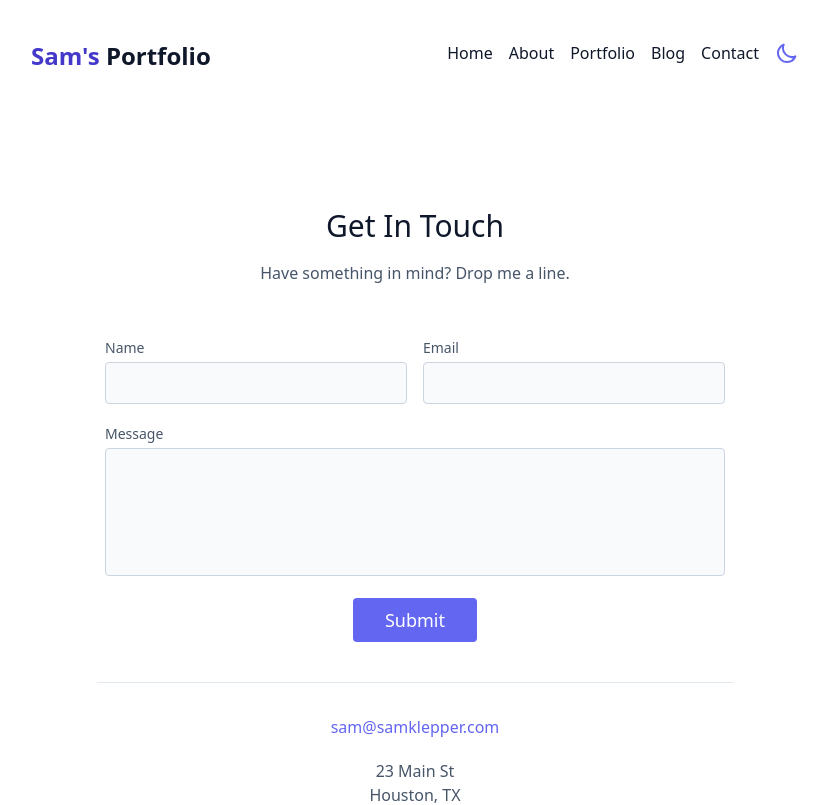
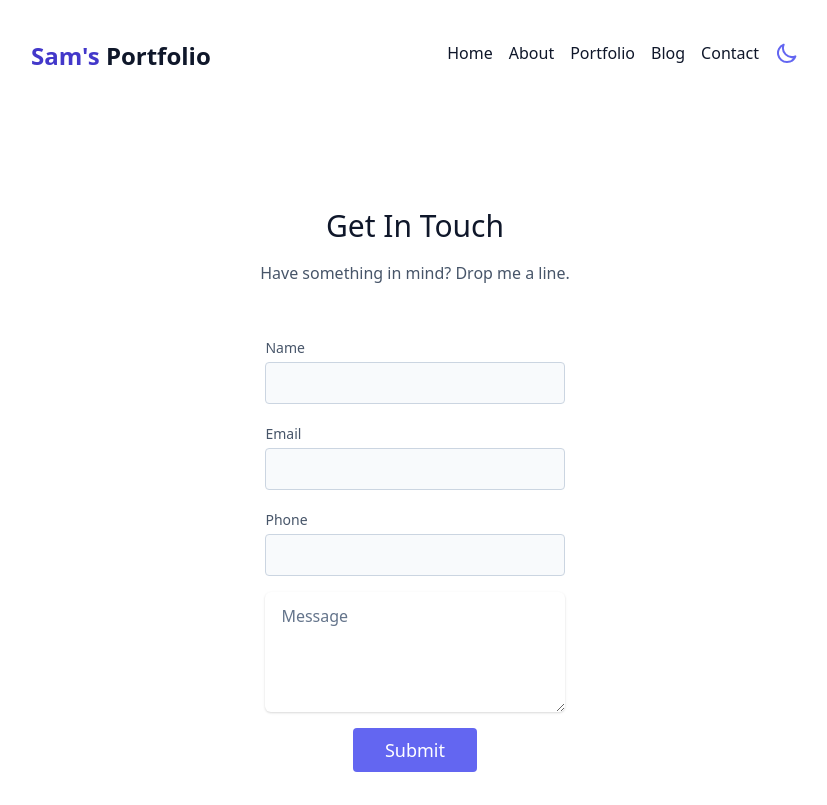
Before and after one commit to byronklep/nxt-prt, a Next.js app: page /contact in a window 1280 px wide. Shown: the top 805 px of the page, without its empty margins (225-1052 px from the left). Built offline with nearby package versions, Linux system fonts and the light colour scheme; what @tailwindcss/typography would draw is missing.

Commit message:
Logging form data to console.

```diff
--- a/package.json
+++ b/package.json
@@ -14,6 +14,7 @@
     "@iconify/react": "^1.1.4",
     "@netlify/plugin-nextjs": "^3.6.2",
     "@tailwindcss/typography": "^0.4.1",
+    "axios": "^0.21.1",
     "graphql": "^15.5.1",
     "graphql-request": "^3.4.0",
     "gray-matter": "^4.0.3",
--- a/pages/contact.js
+++ b/pages/contact.js
@@ -1,4 +1,16 @@
-export default function contact() {
+import { useForm } from 'react-hook-form'
+
+export default function Contact() {
+  const {
+    register,
+    handleSubmit,
+    formState: { errors },
+  } = useForm()
+
+  function onSubmitForm(values) {
+    console.log(values)
+  }
+
   return (
     <section className="text-gray-600 body-font relative">
       <div className="container px-5 py-24 mx-auto">
@@ -12,7 +24,8 @@ export default function contact() {
         </div>
         <div className="lg:w-1/2 md:w-2/3 mx-auto">
           <div className="flex flex-wrap -m-2">
-            <div className="p-2 w-1/2">
+            <form className="mx-auto" onSubmit={handleSubmit(onSubmitForm)}>
+              <div className="p-2 w-full">
                 <div className="relative">
                   <label
                     htmlFor="name"
@@ -23,11 +36,12 @@ export default function contact() {
                     type="text"
                     id="name"
                     name="name"
+                    {...register('value_name')}
                     className="w-full bg-gray-100 bg-opacity-50 rounded border border-gray-300 focus:border-indigo-500 focus:bg-white focus:ring-2 focus:ring-indigo-200 text-base outline-none text-gray-700 py-1 px-3 leading-8 transition-colors duration-200 ease-in-out"
                   />
                 </div>
               </div>
-            <div className="p-2 w-1/2">
+              <div className="p-2 ">
                 <div className="relative">
                   <label
                     htmlFor="email"
@@ -38,21 +52,45 @@ export default function contact() {
                     type="email"
                     id="email"
                     name="email"
+                    {...register('value_email')}
+                    className="w-full bg-gray-100 bg-opacity-50 rounded border border-gray-300 focus:border-indigo-500 focus:bg-white focus:ring-2 focus:ring-indigo-200 text-base outline-none text-gray-700 py-1 px-3 leading-8 transition-colors duration-200 ease-in-out"
+                  />
+                </div>
+              </div>
+              <div className="p-2 ">
+                <div className="relative">
+                  <label
+                    htmlFor="phone"
+                    className="leading-7 text-sm text-gray-600">
+                    Phone
+                  </label>
+                  <input
+                    type="phone"
+                    id="phone"
+                    name="phone"
+                    {...register('value_phone')}
                     className="w-full bg-gray-100 bg-opacity-50 rounded border border-gray-300 focus:border-indigo-500 focus:bg-white focus:ring-2 focus:ring-indigo-200 text-base outline-none text-gray-700 py-1 px-3 leading-8 transition-colors duration-200 ease-in-out"
                   />
                 </div>
               </div>
               <div className="p-2 w-full">
                 <div className="relative">
-                <label
-                  htmlFor="message"
-                  className="leading-7 text-sm text-gray-600">
+                  <div>
+                    <label htmlFor="message" className="sr-only">
                       Message
                     </label>
                     <textarea
-                  id="message"
                       name="message"
-                  className="w-full bg-gray-100 bg-opacity-50 rounded border border-gray-300 focus:border-indigo-500 focus:bg-white focus:ring-2 focus:ring-indigo-200 h-32 text-base outline-none text-gray-700 py-1 px-3 resize-none leading-6 transition-colors duration-200 ease-in-out"></textarea>
+                      rows="4"
+                      {...register('value_message')}
+                      className={`block w-full shadow py-3 px-4 placeholder-gray-500 focus:ring-blue-500 focus:border-blue-500 border-gray-300 rounded-md focus:outline-none focus:ring-2 ${
+                        errors.message ? 'ring-2 ring-red-500' : null
+                      }`}
+                      placeholder="Message"></textarea>
+                    <span className="text-red-400 text-sm py-2">
+                      {errors?.message?.message}
+                    </span>
+                  </div>
                 </div>
               </div>
               <div className="p-2 w-full">
@@ -60,6 +98,7 @@ export default function contact() {
                   Submit
                 </button>
               </div>
+            </form>
             <div className="p-2 w-full pt-8 mt-8 border-t border-gray-200 text-center">
               <a className="text-indigo-500">sam@samklepper.com</a>
               <p className="leading-normal my-5">
```
Also changed, not shown: 1 other file (tests, documents, lock files or other folders). Lines whose indentation alone changed are shown as unchanged.
